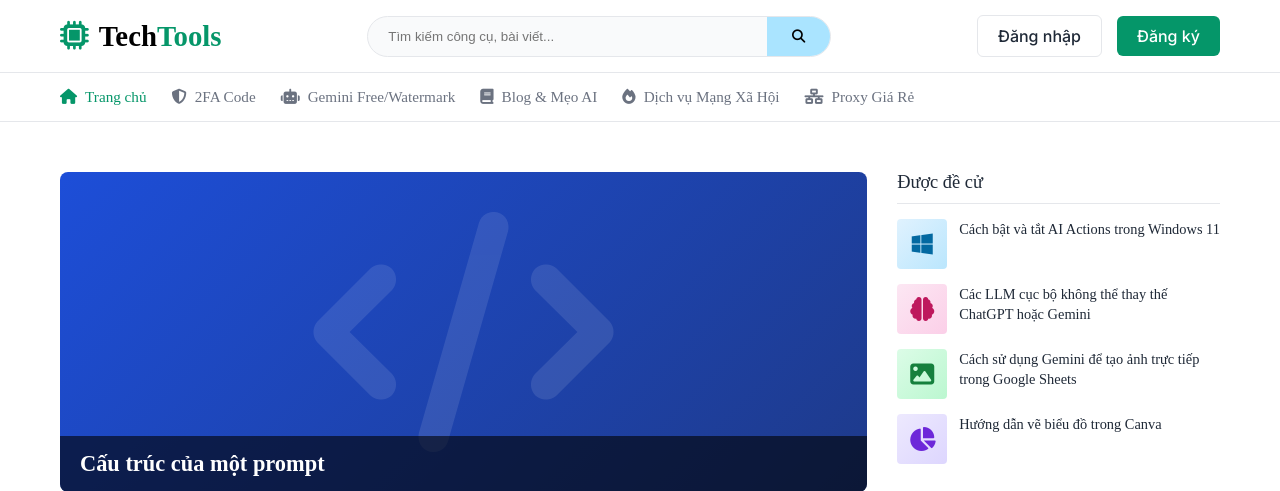
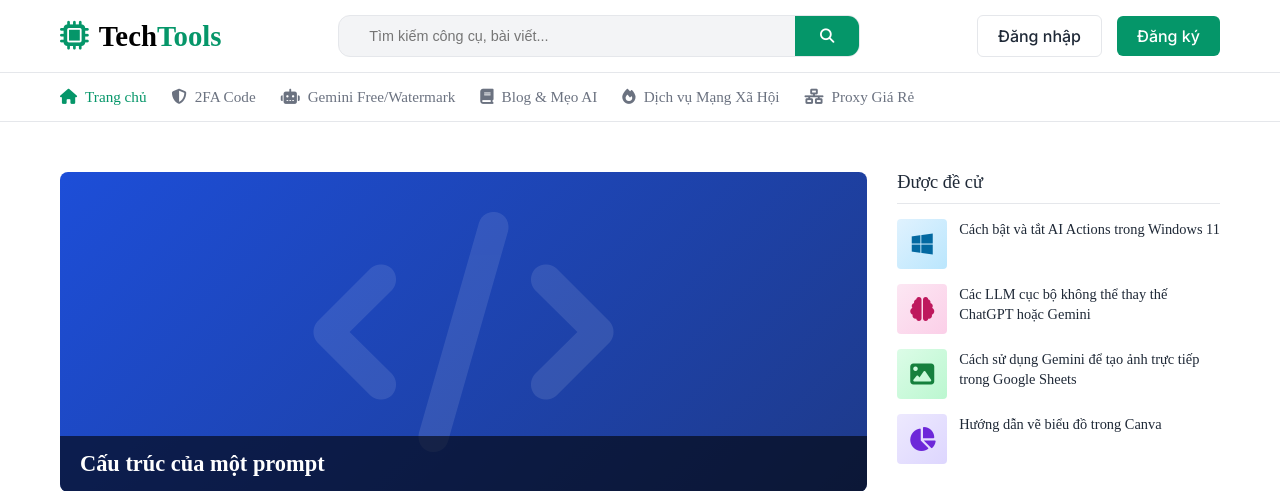
Before and after one commit to tuanthanh2005/layid_on, a Laravel app: page / in a window 1280 px wide. Shown: the top 491 px of the page. Run offline with Laravel 12, Linux system fonts and the light colour scheme; some libraries are stand-ins or nearby versions.

Commit message:
Improve frontend search bar UI

```diff
--- a/public/css/index.css
+++ b/public/css/index.css
@@ -112,35 +112,51 @@
 .search-bar {
   display: flex;
   align-items: center;
-  background-color: #f9fafb;
-  border-radius: 25px;
+  background-color: #f3f4f6;
+  border-radius: 12px;
   overflow: hidden;
   border: 1px solid var(--border-color);
-  width: 40%;
+  width: 45%;
+  transition: all 0.3s ease;
+  padding-left: 15px;
+}
+
+.search-bar:focus-within {
+  border-color: var(--accent-primary);
+  background-color: #ffffff;
+  box-shadow: 0 0 0 4px rgba(5, 150, 105, 0.1);
+}
+
+.search-icon {
+  color: #9ca3af;
+  font-size: 0.9rem;
 }
 
 .search-bar input {
   background: transparent;
   border: none;
-  padding: 12px 20px;
+  padding: 12px 15px;
   color: var(--text-primary);
   width: 100%;
   outline: none;
+  font-size: 0.9rem;
 }
 
 .search-btn {
-  background-color: #aae4ff;
-  /* Màu vàng cam Zilly */
+  background-color: var(--accent-primary);
   border: none;
   padding: 12px 25px;
-  color: #000000;
+  color: #ffffff;
   cursor: pointer;
-  font-weight: bold;
-  height: 100%;
+  font-weight: 600;
+  transition: all 0.3s ease;
+  font-size: 0.9rem;
+  white-space: nowrap;
 }
 
 .search-btn:hover {
-  background-color: #ca8a04;
+  background-color: var(--accent-secondary);
+  padding-left: 30px;
 }
 
 .auth-buttons {
--- a/resources/views/layouts/app.blade.php
+++ b/resources/views/layouts/app.blade.php
@@ -26,6 +26,7 @@
             </div>
 
             <div class="search-bar">
+                <i class="fa-solid fa-magnifying-glass search-icon"></i>
                 <input type="text" placeholder="Bạn đang tìm sản phẩm AI, công cụ nào...">
                 <button class="search-btn">Tìm kiếm</button>
             </div>
```
